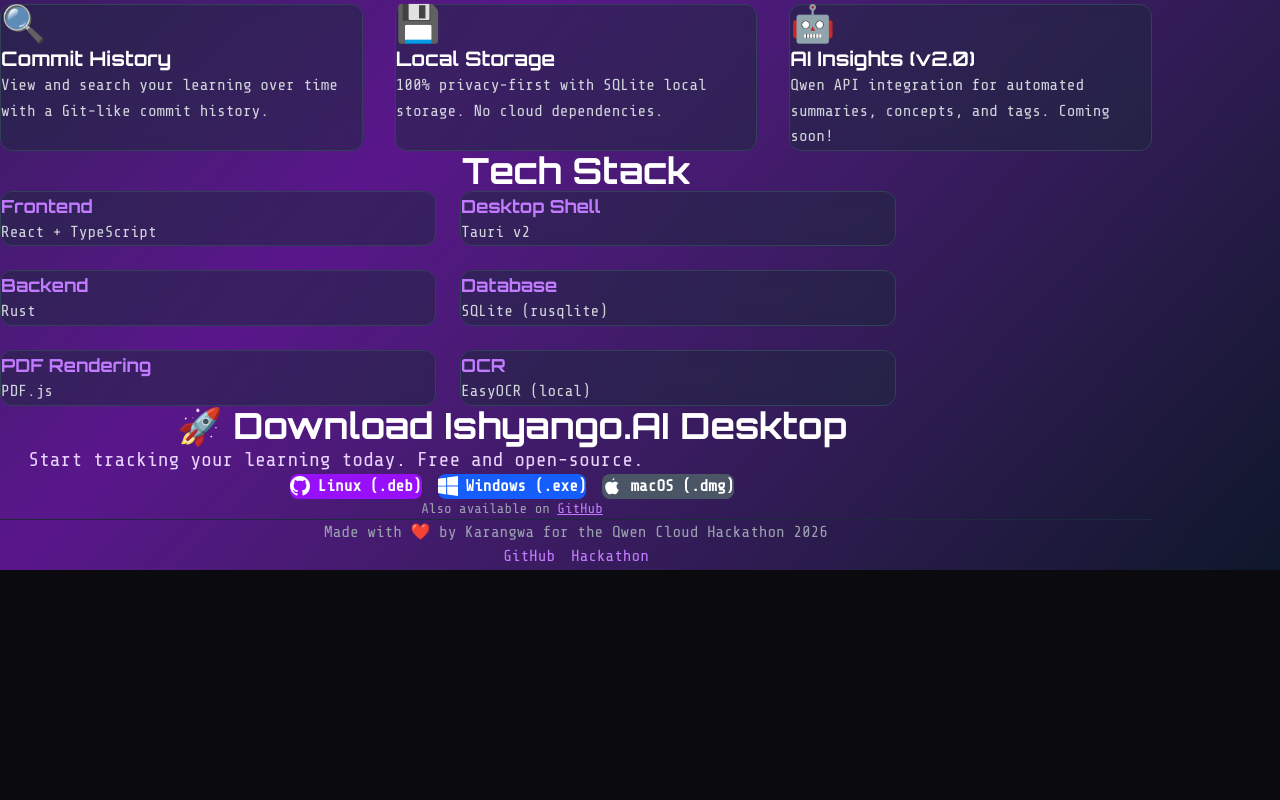
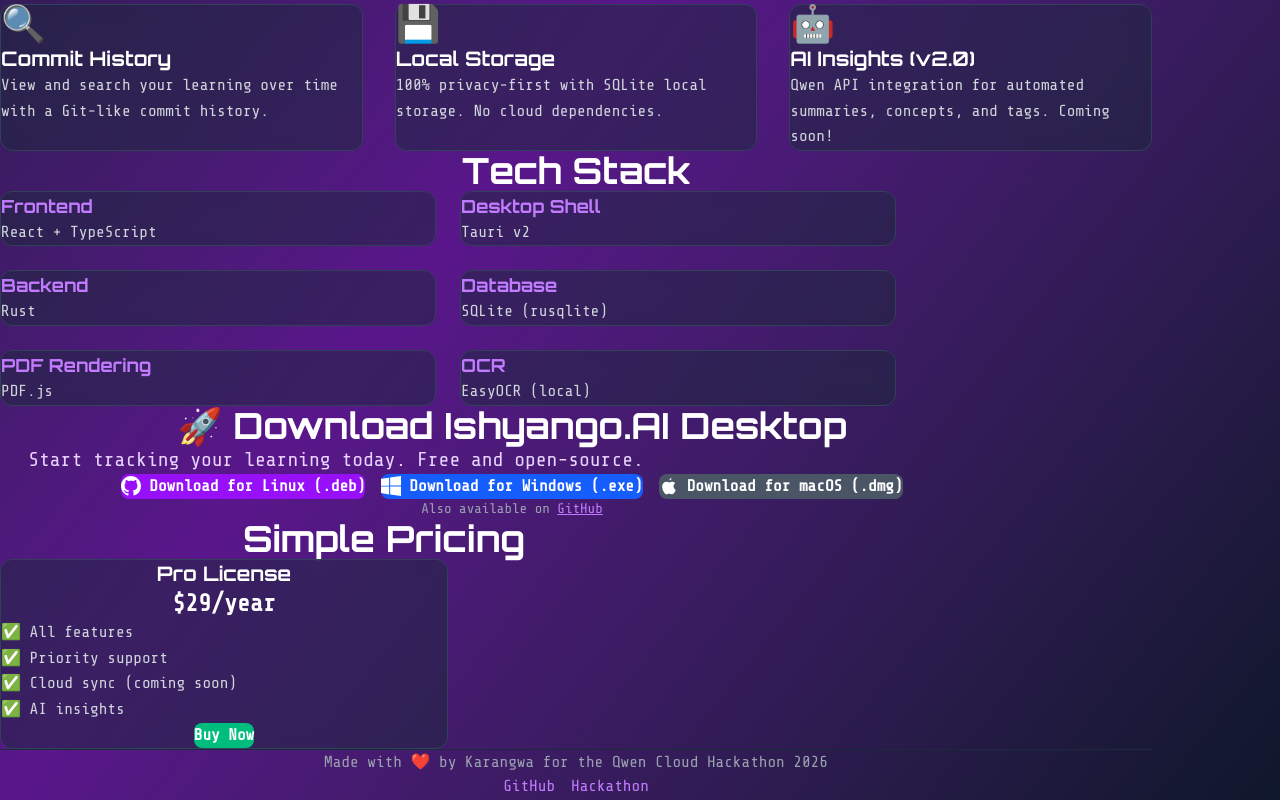
Before and after one commit to Papi84/karangwa-website, a Next.js app: page /ishyango in a window 1280 px wide. Shown: the part 802-1602 px from the top of the page. Before the commit the page ends 1372 px from the top, so only its background shows below. Built offline with nearby package versions, Linux system fonts and the light colour scheme.

Commit message:
feat(ishyango): add prominent download buttons, pricing card, and support section
Add prominent download buttons linking to GitHub releases on the Ishyango page; insert a Simple Pricing card (Pro License 9/year) and a Support This Project section on the main site. UI-focused changes only.

```diff
--- a/app/ishyango/page.tsx
+++ b/app/ishyango/page.tsx
@@ -192,12 +192,13 @@ export default function IshyangoPage() {
               href="https://github.com/Papi84/ishyango-desktop/releases"
               target="_blank"
               rel="noopener noreferrer"
-              className="w-full sm:w-auto bg-purple-600 hover:bg-purple-700 text-white px-6 py-3 rounded-lg font-semibold transition flex items-center justify-center gap-2"
             >
+              <button type="button" className="w-full sm:w-auto bg-purple-600 hover:bg-purple-700 text-white px-6 py-3 rounded-lg font-semibold transition flex items-center justify-center gap-2">
                 <svg className="w-5 h-5" fill="currentColor" viewBox="0 0 24 24">
                   <path d="M12 0C5.37 0 0 5.37 0 12c0 5.31 3.435 9.795 8.205 11.385.6.105.825-.255.825-.57 0-.285-.015-1.23-.015-2.235-3.015.555-3.795-.735-4.035-1.41-.135-.345-.72-1.41-1.23-1.695-.42-.225-1.02-.78-.015-.795.945-.015 1.62.87 1.845 1.23 1.08 1.815 2.805 1.305 3.495.99.105-.78.42-1.305.765-1.605-2.67-.3-5.46-1.335-5.46-5.925 0-1.305.465-2.385 1.23-3.225-.12-.3-.54-1.53.12-3.18 0 0 1.005-.315 3.3 1.23.96-.27 1.98-.405 3-.405s2.04.135 3 .405c2.295-1.56 3.3-1.23 3.3-1.23.66 1.65.24 2.88.12 3.18.765.84 1.23 1.905 1.23 3.225 0 4.605-2.805 5.625-5.475 5.925.435.375.81 1.095.81 2.22 0 1.605-.015 2.895-.015 3.3 0 .315.225.69.825.57A12.02 12.02 0 0024 12c0-6.63-5.37-12-12-12z"/>
                 </svg>
-              Linux (.deb)
+                Download for Linux (.deb)
+              </button>
             </a>
 
             {/* Windows Download */}
@@ -205,12 +206,13 @@ export default function IshyangoPage() {
               href="https://github.com/Papi84/ishyango-desktop/releases"
               target="_blank"
               rel="noopener noreferrer"
-              className="w-full sm:w-auto bg-blue-600 hover:bg-blue-700 text-white px-6 py-3 rounded-lg font-semibold transition flex items-center justify-center gap-2"
             >
+              <button type="button" className="w-full sm:w-auto bg-blue-600 hover:bg-blue-700 text-white px-6 py-3 rounded-lg font-semibold transition flex items-center justify-center gap-2">
                 <svg className="w-5 h-5" fill="currentColor" viewBox="0 0 24 24">
                   <path d="M0 3.449L9.75 2.1v9.451H0m10.949-9.602L24 0v11.4h-13.05M0 12.6h9.75v9.451L0 20.55M10.949 12.6H24V24l-12.9-1.801"/>
                 </svg>
-              Windows (.exe)
+                Download for Windows (.exe)
+              </button>
             </a>
 
             {/* macOS Download */}
@@ -218,12 +220,13 @@ export default function IshyangoPage() {
               href="https://github.com/Papi84/ishyango-desktop/releases"
               target="_blank"
               rel="noopener noreferrer"
-              className="w-full sm:w-auto bg-gray-600 hover:bg-gray-700 text-white px-6 py-3 rounded-lg font-semibold transition flex items-center justify-center gap-2"
             >
+              <button type="button" className="w-full sm:w-auto bg-gray-600 hover:bg-gray-700 text-white px-6 py-3 rounded-lg font-semibold transition flex items-center justify-center gap-2">
                 <svg className="w-5 h-5" fill="currentColor" viewBox="0 0 24 24">
                   <path d="M18.71 19.5c-.83 1.24-1.71 2.45-3.05 2.47-1.34.03-1.77-.79-3.29-.79-1.53 0-2 .77-3.27.82-1.31.05-2.3-1.32-3.14-2.53C4.25 17 2.94 12.45 4.7 9.39c.87-1.52 2.43-2.48 4.12-2.51 1.28-.02 2.5.87 3.29.87.78 0 2.26-1.07 3.81-.91.65.03 2.47.26 3.64 1.98-.09.06-2.17 1.28-2.15 3.81.03 3.02 2.65 4.03 2.68 4.04-.03.07-.42 1.44-1.38 2.83M13 3.5c.73-.83 1.94-.8 1.94-.8s.16 1.06-.59 1.91c-.69.79-1.82.7-1.82.7s-.1-1.02.47-1.81"/>
                 </svg>
-              macOS (.dmg)
+                Download for macOS (.dmg)
+              </button>
             </a>
           </div>
 
@@ -238,6 +241,30 @@ export default function IshyangoPage() {
               GitHub
             </a>
           </p>
+        </div>
+      </section>
+
+      <section className="w-full px-2 sm:px-4 lg:px-8 py-16 sm:py-20">
+        <div className="max-w-3xl mx-auto text-center">
+          <h2 className="text-3xl sm:text-4xl font-bold text-white mb-6">Simple Pricing</h2>
+
+          <div className="pricing-card bg-slate-800/50 backdrop-blur-sm p-6 rounded-xl border border-slate-700 max-w-md mx-auto">
+            <h3 className="text-xl font-bold text-white mb-2">Pro License</h3>
+            <p className="price text-2xl font-extrabold text-white mb-4">$29/year</p>
+
+            <ul className="text-gray-300 mb-6 space-y-2 text-left">
+              <li>✅ All features</li>
+              <li>✅ Priority support</li>
+              <li>✅ Cloud sync (coming soon)</li>
+              <li>✅ AI insights</li>
+            </ul>
+
+            <div className="flex justify-center">
+              <button type="button" className="bg-emerald-500 hover:bg-emerald-600 text-white px-6 py-3 rounded-lg font-semibold transition">
+                Buy Now
+              </button>
+            </div>
+          </div>
         </div>
       </section>
 
--- a/app/page.tsx
+++ b/app/page.tsx
@@ -277,6 +277,32 @@ export default function Home() {
         </div>
       </section>
 
+      <section id="support" className="py-16 md:py-20 px-4">
+        <div className="container mx-auto max-w-3xl">
+          <div className="glass-card p-6 md:p-8 text-center">
+            <i className="fas fa-hand-holding-heart text-4xl md:text-6xl neon-blue mb-4"></i>
+            <h2 className="text-2xl md:text-3xl font-bold mb-4">Support This Project</h2>
+            <p className="text-gray-300 mb-6 text-sm md:text-base">If you find these projects useful, consider supporting development.</p>
+
+            <div className="flex flex-col sm:flex-row gap-3 md:gap-4 justify-center">
+              <a href="https://paypal.me/yourusername" target="_blank" rel="noopener noreferrer" className="glass-card px-6 py-3 rounded border border-[var(--neon-green)] text-[var(--neon-green)] hover:bg-[var(--neon-green)] hover:text-[var(--dark-bg)] font-bold transition">
+                Support via PayPal
+              </a>
+
+              <a href="https://patreon.com/yourusername" target="_blank" rel="noopener noreferrer" className="glass-card px-6 py-3 rounded border border-[var(--neon-blue)] text-[var(--neon-blue)] hover:bg-[var(--neon-blue)] hover:text-[var(--dark-bg)] font-bold transition">
+                Become a Patron
+              </a>
+
+              <a href="https://github.com/sponsors/Papi84" target="_blank" rel="noopener noreferrer" className="glass-card px-6 py-3 rounded border border-purple-500 text-purple-300 hover:bg-purple-600 hover:text-white font-bold transition">
+                GitHub Sponsor
+              </a>
+            </div>
+
+            <p className="text-xs text-gray-400 mt-4">Thanks for your support — every contribution helps keep these projects alive.</p>
+          </div>
+        </div>
+      </section>
+
       {/* Footer */}
       <footer className="glass-card mx-4 mb-6 md:mb-8">
         <div className="container mx-auto px-4 py-6 text-center text-gray-400 text-xs md:text-sm">
```
Lines whose indentation alone changed are shown as unchanged.
